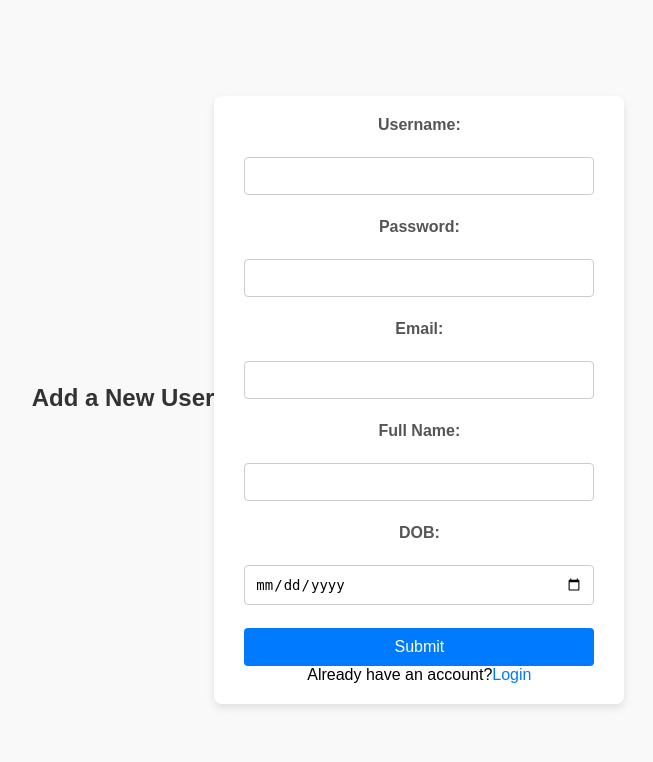
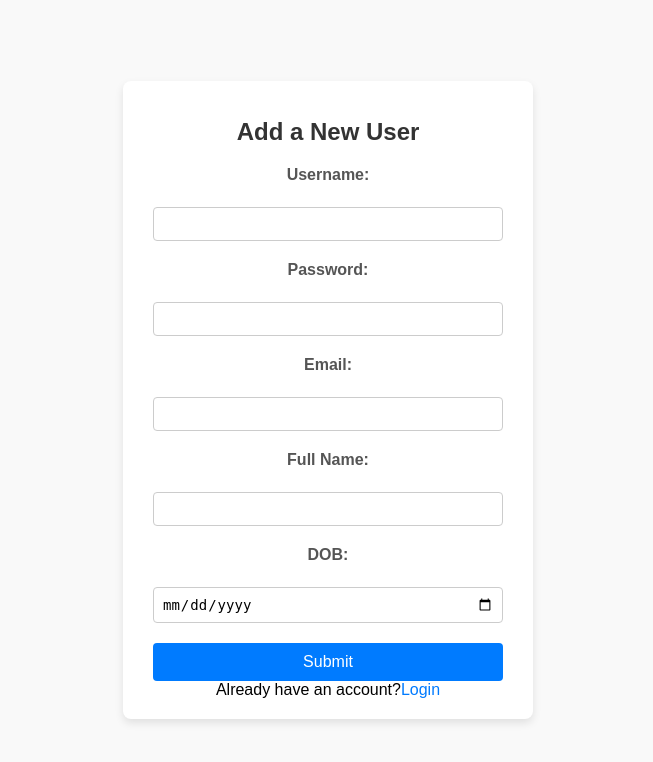
Before and after one commit to aakash1v/Team1, a Flask app: page /add_user_form in a window 1280 px wide. Shown: the top 762 px of the page, without its empty margins (312-965 px from the left). Run offline with Flask 3, Linux system fonts and the light colour scheme.

Commit message:
updating ui of signup page

```diff
--- a/requirements.txt
+++ b/requirements.txt
@@ -1,8 +1,10 @@
 Package           Version
 ----------------- -------
+bcrypt            4.2.1
 blinker           1.9.0
 click             8.1.7
 Flask             3.1.0
+Flask-Bcrypt      1.0.1
 Flask-SQLAlchemy  3.1.1
 greenlet          3.1.1
 itsdangerous      2.2.0
--- a/static/signup.css
+++ b/static/signup.css
@@ -36,8 +36,8 @@ label {
 
 input {
     width: 100%;
-    padding: 10px;
-    margin-bottom: 5px;
+    padding: 8px;
+    margin-bottom: 2px;
     border: 1px solid #ccc;
     border-radius: 4px;
     box-sizing: border-box;
--- a/templates/signup.html
+++ b/templates/signup.html
@@ -7,8 +7,8 @@
     <link rel="stylesheet" href="../static/signup.css">
 </head>
 <body>
-    <h1>Add a New User</h1>
     <form action="/add_user" method="POST" id="userForm">
+        <h1>Add a New User</h1>
         <label for="username">Username:</label><br>
         <input type="text" id="username" name="username" required><br><br>
 
```
